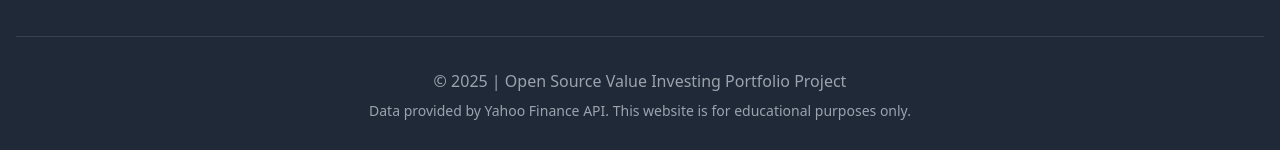
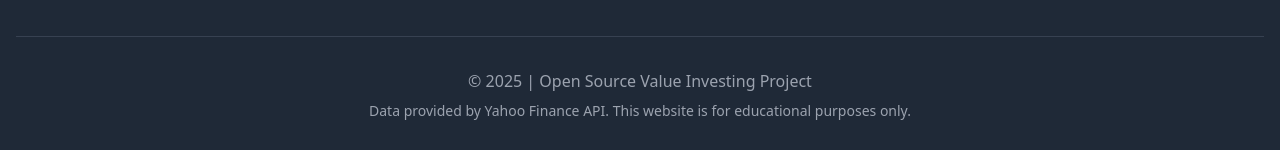
Before and after one commit to one3qualsone/elastic-finance, a Next.js app in the folder frontend/: page / in a window 1280 px wide. Shown: the part 786-936 px from the top of the page. Built offline with nearby package versions, Linux system fonts and the light colour scheme; no server answers.

Commit message:
edited footer

```diff
--- a/frontend/src/components/layout/Footer.jsx
+++ b/frontend/src/components/layout/Footer.jsx
@@ -52,7 +52,7 @@ export default function Footer() {
         </div>
 
         <div className="mt-8 pt-8 border-t border-gray-700 text-center text-gray-400 dark:text-gray-500">
-          <p>© {new Date().getFullYear()} | Open Source Value Investing Portfolio Project</p>
+          <p>© {new Date().getFullYear()} | Open Source Value Investing Project</p>
           <p className="mt-2 text-sm">
             Data provided by Yahoo Finance API. This website is for educational purposes only.
           </p>
```
Also changed, not shown: 1 other file (tests, documents, lock files or other folders).
